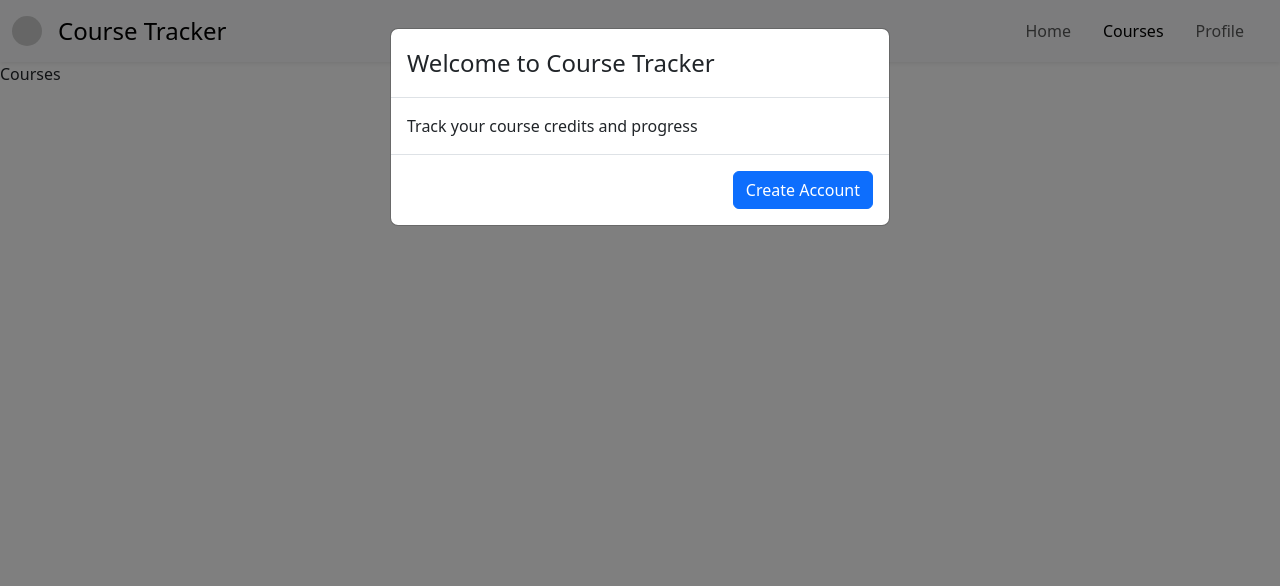
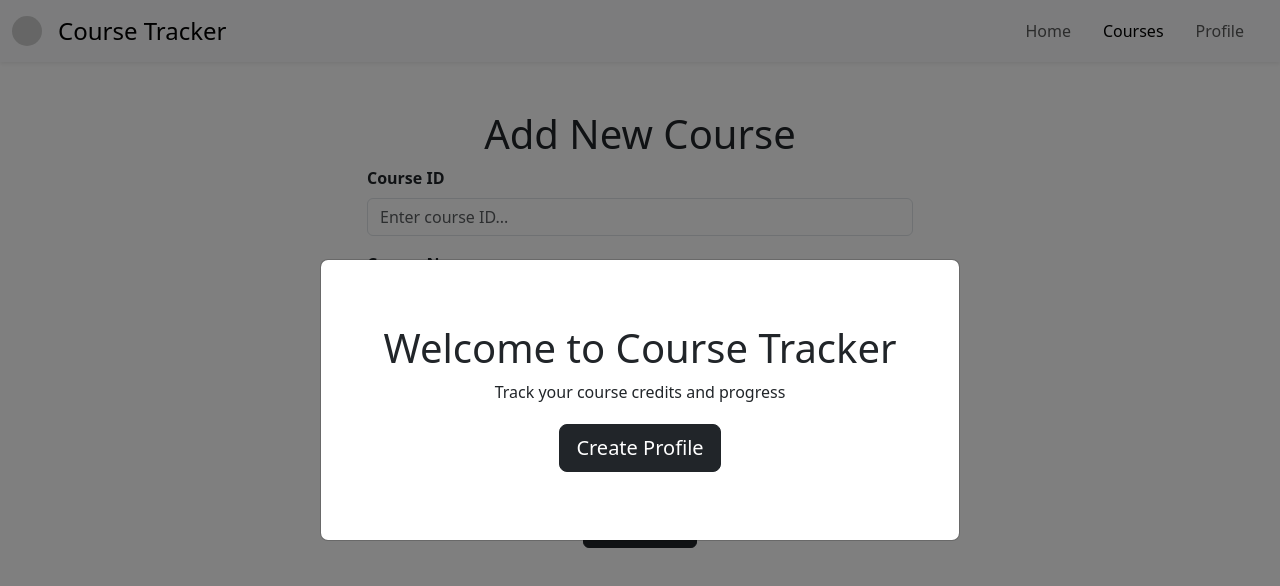
Before and after one commit to adityasundar15/CourseTracker, a React (Vite) app: page /courses in a window 1280 px wide. Shown: the top 586 px of the page. Built offline with nearby package versions, Linux system fonts and the light colour scheme.

Commit message:
course add (temp)

```diff
--- a/src/App.css
+++ b/src/App.css
@@ -5,4 +5,14 @@
 
 body {
     font-family: 'Roboto', sans-serif;
+    display: flex;
+    flex-direction: column;
+    min-height: 100vh; /* Ensure full viewport height */
 }
+
+
+.modal-init{
+    max-height: none !important;
+    max-width: none !important;
+    width: 50% !important;
+}
--- a/src/components/InitModal.tsx
+++ b/src/components/InitModal.tsx
@@ -1,11 +1,27 @@
-import { useState } from "react";
+import { useState, useEffect } from "react";
 import Button from "react-bootstrap/Button";
 import Modal from "react-bootstrap/Modal";
+import "../App.css";
+import { useNavigate } from "react-router-dom";
 
 function PopUp() {
-  const [show, setShow] = useState(true);
+  const [show, setShow] = useState(false); // Initially hide the modal
+  const navigate = useNavigate();
+
+  useEffect(() => {
+    const userData = localStorage.getItem("userData");
+    if (!userData) {
+      // Show the modal only if no userData is stored in localStorage
+      setShow(true);
+    }
+  }, []); // Run this effect only once on component mount
 
   const handleClose = () => setShow(false);
+
+  const handleCreateProfile = () => {
+    navigate("/profile");
+    setShow(false); // Hide the modal
+  };
 
   return (
     <>
@@ -14,14 +30,23 @@ function PopUp() {
         onHide={handleClose}
         backdrop="static"
         keyboard={false}
+        dialogClassName="modal-init"
+        centered
+        size="lg"
       >
-        <Modal.Header>
-          <Modal.Title>Welcome to Course Tracker</Modal.Title>
-        </Modal.Header>
-        <Modal.Body>Track your course credits and progress</Modal.Body>
-        <Modal.Footer>
-          <Button variant="primary">Create Account</Button>
-        </Modal.Footer>
+        <Modal.Body>
+          <div className="container py-5 align-content-center justify-content-center">
+            <h1 className="text-center">Welcome to Course Tracker</h1>
+            <p className="text-center">
+              Track your course credits and progress
+            </p>
+            <div className="d-flex justify-content-center p-1">
+              <Button variant="dark" size="lg" onClick={handleCreateProfile}>
+                Create Profile
+              </Button>
+            </div>
+          </div>
+        </Modal.Body>
       </Modal>
     </>
   );
--- a/src/components/Navbar.tsx
+++ b/src/components/Navbar.tsx
@@ -1,5 +1,6 @@
 import { Link, useMatch, useResolvedPath } from "react-router-dom";
 import { ReactNode } from "react";
+import "../App.css";
 
 interface Props {
   to: string;
--- a/src/pages/Courses.tsx
+++ b/src/pages/Courses.tsx
@@ -1,5 +1,122 @@
+import React, { useState } from "react";
+
 const Courses = () => {
-  return <div>Courses</div>;
+  const [id, setId] = useState("");
+  const [courseName, setCourseName] = useState("");
+  const [courseCredit, setCourseCredit] = useState("");
+  const [courseGroup, setCourseGroup] = useState("");
+
+  const handleChange = (event: React.ChangeEvent<HTMLInputElement>) => {
+    const { name, value } = event.target;
+    switch (name) {
+      case "id":
+        setId(value);
+        break;
+      case "courseName":
+        setCourseName(value);
+        break;
+      case "courseCredit":
+        setCourseCredit(value);
+        break;
+      case "courseGroup":
+        setCourseGroup(value);
+        break;
+      default:
+        break;
+    }
+  };
+
+  const handleSubmit = (event: React.FormEvent<HTMLFormElement>) => {
+    event.preventDefault(); // Prevent default form submission behavior
+    // Here you can implement your form submission logic
+    console.log("ID:", id);
+    console.log("Course Name:", courseName);
+    console.log("Course Credit:", courseCredit);
+    console.log("Course Group:", courseGroup);
+
+    // Clear input fields after submission
+    setId("");
+    setCourseName("");
+    setCourseCredit("");
+    setCourseGroup("");
+  };
+
+  return (
+    <div className="container mt-5">
+      <div className="row justify-content-center">
+        <div className="col-md-6">
+          <h1 className="text-center">Add New Course</h1>
+          <form onSubmit={handleSubmit}>
+            <div className="mb-3">
+              <label htmlFor="id" className="form-label fw-semibold">
+                Course ID
+              </label>
+              <input
+                type="text"
+                className="form-control"
+                id="id"
+                name="id"
+                value={id}
+                onChange={handleChange}
+                placeholder="Enter course ID..."
+                required
+              />
+            </div>
+            <div className="mb-3">
+              <label htmlFor="courseName" className="form-label fw-semibold">
+                Course Name
+              </label>
+              <input
+                type="text"
+                className="form-control"
+                id="courseName"
+                name="courseName"
+                value={courseName}
+                onChange={handleChange}
+                placeholder="Enter course name..."
+                required
+              />
+            </div>
+            <div className="mb-3">
+              <label htmlFor="courseCredit" className="form-label fw-semibold">
+                Course Credit
+              </label>
+              <input
+                type="text"
+                className="form-control"
+                id="courseCredit"
+                name="courseCredit"
+                value={courseCredit}
+                onChange={handleChange}
+                placeholder="Enter course credit..."
+                required
+              />
+            </div>
+            <div className="mb-3">
+              <label htmlFor="courseGroup" className="form-label fw-semibold">
+                Course Group
+              </label>
+              <input
+                type="text"
+                className="form-control"
+                id="courseGroup"
+                name="courseGroup"
+                value={courseGroup}
+                onChange={handleChange}
+                placeholder="Enter course group..."
+                required
+              />
+            </div>
+            <div className="d-flex justify-content-center">
+              <button type="submit" className="btn btn-dark">
+                Add Course
+              </button>
+            </div>
+          </form>
+        </div>
+      </div>
+    </div>
+  );
 };
 
 export default Courses;
--- a/src/pages/Profile.tsx
+++ b/src/pages/Profile.tsx
@@ -1,5 +1,143 @@
+import React, { useEffect, useState } from "react";
+import "../App.css";
+
 const Profile = () => {
-  return <div>Profile</div>;
+  const [name, setName] = useState("");
+  const [school, setSchool] = useState("");
+  const [grade, setGrade] = useState("");
+  const [userDataExists, setUserDataExists] = useState(false);
+  const [greetingName, setGreetingName] = useState("");
+
+  useEffect(() => {
+    // Check if userData exists in local storage
+    const userDataJSON = localStorage.getItem("userData");
+    if (userDataJSON) {
+      setUserDataExists(true);
+      const userData = JSON.parse(userDataJSON);
+      // Update state with userData values
+      setName(userData.name);
+      setSchool(userData.school);
+      setGrade(userData.grade);
+      setGreetingName(userData.name);
+    }
+  }, []);
+
+  const handleChange = (
+    event: React.ChangeEvent<HTMLInputElement | HTMLSelectElement>
+  ) => {
+    const { name, value } = event.target;
+    switch (name) {
+      case "name":
+        setName(value);
+        break;
+      case "school":
+        setSchool(value);
+        break;
+      case "grade":
+        setGrade(value);
+        break;
+      default:
+        break;
+    }
+  };
+
+  const handleSubmit = (event: React.FormEvent<HTMLFormElement>) => {
+    event.preventDefault(); // Prevent default form submission behavior
+    const userData = {
+      name: name,
+      school: school,
+      grade: grade,
+    };
+    const userDataJSON = JSON.stringify(userData);
+    localStorage.setItem("userData", userDataJSON);
+    setUserDataExists(true);
+    console.log("Name:", name);
+    console.log("School:", school);
+    console.log("Grade:", grade);
+
+    setGreetingName(name);
+  };
+
+  const message = userDataExists
+    ? `Welcome Back, ${greetingName}!`
+    : "Create Your Profile";
+
+  const gradeOptions = [
+    { value: "", label: "Select Grade" },
+    { value: "1st", label: "1st Year" },
+    { value: "2nd", label: "2nd Year" },
+    { value: "3rd", label: "3rd Year" },
+    { value: "4th", label: "4th Year" },
+    { value: "5th+", label: "5th Year or above" },
+  ];
+
+  return (
+    <div className="profile-container">
+      <div className="container mt-5">
+        <div className="row justify-content-center align-items-center">
+          <div className="col-md-5 flex-column align-items-center">
+            <h1 className="text-center">{message}</h1>
+            <form onSubmit={handleSubmit} className="mt-3">
+              <div className="mb-3">
+                <label htmlFor="name" className="form-label fw-semibold">
+                  Name
+                </label>
+                <input
+                  type="text"
+                  className="form-control"
+                  id="name"
+                  name="name"
+                  value={name}
+                  onChange={handleChange}
+                  placeholder="Enter your name..."
+                  required
+                />
+              </div>
+              <div className="mb-3">
+                <label htmlFor="school" className="form-label fw-semibold">
+                  School
+                </label>
+                <input
+                  type="text"
+                  className="form-control"
+                  id="school"
+                  name="school"
+                  value={school}
+                  onChange={handleChange}
+                  placeholder="e.g. SILS, SPSE, etc."
+                  required
+                />
+              </div>
+              <div className="mb-3">
+                <label htmlFor="grade" className="form-label fw-semibold">
+                  Grade
+                </label>
+                <select
+                  id="grade"
+                  name="grade"
+                  value={grade}
+                  onChange={handleChange}
+                  className="form-select"
+                  required
+                >
+                  {gradeOptions.map((option) => (
+                    <option key={option.value} value={option.value}>
+                      {option.label}
+                    </option>
+                  ))}
+                </select>
+              </div>
+              <div className="d-flex justify-content-center">
+                <button type="submit" className="btn btn-dark">
+                  Save Changes
+                </button>
+              </div>
+            </form>
+          </div>
+        </div>
+      </div>
+    </div>
+  );
 };
 
 export default Profile;
```
Also changed, not shown: 1 other file (tests, documents, lock files or other folders).
